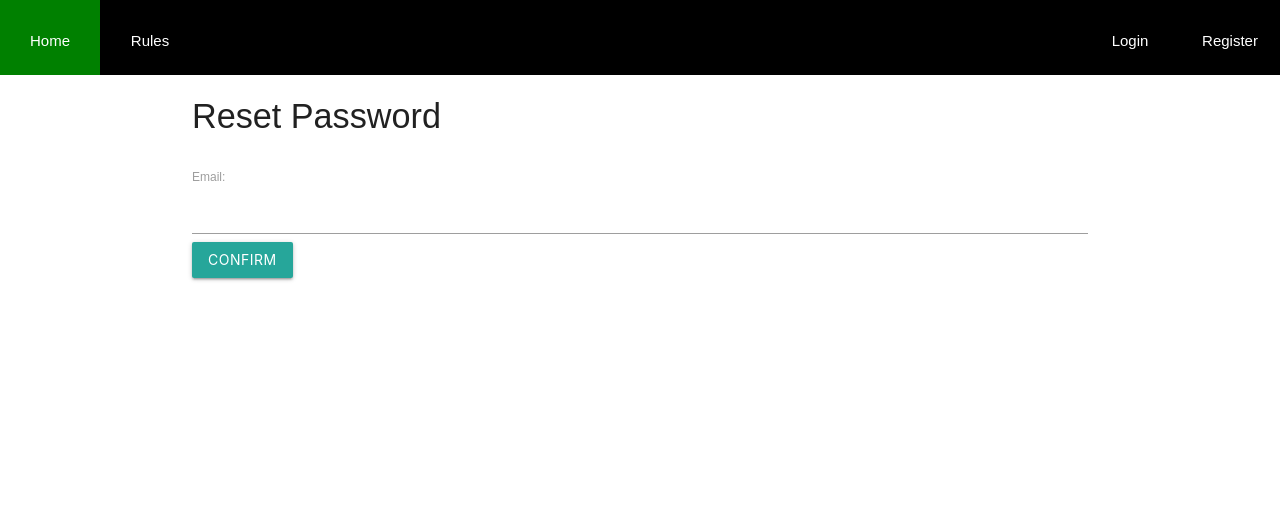
After one commit to Enigma-Unicamp/decipher-me, a Django app: page /challenge/resetpassword/ in a window 1280 px wide. The commit adds this page. Shown: the top 518 px of the page. Run offline with Django 3.2, Linux system fonts and the light colour scheme.

Commit message:
Add reset password page

```diff
--- a/decipher/challenge/forms.py
+++ b/decipher/challenge/forms.py
@@ -16,6 +16,13 @@ class LoginForm(forms.Form):
         label='password',
         max_length=20,
         widget=forms.PasswordInput)
+
+
+class ResetPasswordForm(forms.Form):
+
+    email = forms.EmailField(
+        label='email',
+        help_text='email')
 
 
 class RegisterForm(forms.ModelForm):
--- a/decipher/challenge/templates/challenge/base.html
+++ b/decipher/challenge/templates/challenge/base.html
@@ -30,7 +30,9 @@
           {% if request.user.is_authenticated %}
             <li class="active" style="float:right"><a href="{% url 'challenge:logout' %}">Logout</a></li>
           {% else %}
+            <li class="active" style="float:right"><a href="{% url 'challenge:register' %}">Register</a></li>
             <li class="active" style="float:right"><a href="{% url 'challenge:login' %}">Login</a></li>
+
           {% endif %}
 
         {% endblock %}
--- a/decipher/challenge/templates/challenge/register.html
+++ b/decipher/challenge/templates/challenge/register.html
@@ -16,7 +16,10 @@
   {% endif %}
 
   <!-- Page title -->
-  <h4>Register</h4>
+    <h4 style="margin-bottom:30px">
+      Register
+    </h4>
+
 
   <form action="{% url 'challenge:register' %}" method="post">
 
--- /dev/null
+++ b/decipher/challenge/templates/challenge/resetpassword.html
@@ -0,0 +1,19 @@
+{% extends 'challenge/base.html' %}
+{% block title %}Reset Password{% endblock %}
+{% block content %}
+
+    <h4 style="margin-bottom:30px">
+      Reset Password
+    </h4>
+
+    <!-- Reset password form fields -->
+    {% csrf_token %}
+    {% for field in form %}
+      {{ field.label_tag | title }}<br />
+      {{ field }}<br />
+    {% endfor %}
+
+    <!-- Buttons: reset password -->
+    <input type="submit" value="Confirm" class="btn" />
+
+{% endblock %}
--- a/decipher/challenge/templates/challenge/rules.html
+++ b/decipher/challenge/templates/challenge/rules.html
@@ -6,7 +6,9 @@
 
 {% block content %}
 
-  <h4> Rules </h4>
+  <h4 style="margin-bottom:30px">
+    Rules
+  </h4>
 
   <li style="margin:10px">
     Anyone can take part in the challenge.
--- a/decipher/challenge/urls.py
+++ b/decipher/challenge/urls.py
@@ -8,5 +8,6 @@ urlpatterns = [
     path('rules/', views.RulesView.as_view(), name='rules'),
     path('register/', views.RegisterView.as_view(), name='register'),
     path('login/', views.LoginView.as_view(), name='login'),
+    path('resetpassword/', views.ResetPasswordView.as_view(), name='resetpassword'),
     path('logout/', views.LogoutView.as_view(), name='logout'),
 ]
--- a/decipher/challenge/views.py
+++ b/decipher/challenge/views.py
@@ -101,6 +101,18 @@ class LoginView(TemplateView):
         return redirect('challenge:login')
 
 
+class ResetPasswordView(TemplateView):
+
+    template_name = 'challenge/resetpassword.html'
+    form_class = forms.ResetPasswordForm
+
+    def get(self, request, *args, **kwargs):
+
+        form = self.form_class()
+        return render(request, self.template_name, {'form': form})
+
+
+
 class LogoutView(LoginRequiredMixin, View):
 
     # Logout user and redirect him to index
```
Also changed, not shown: decipher/challenge/templates/challenge/login.html (+7 -4 lines).
